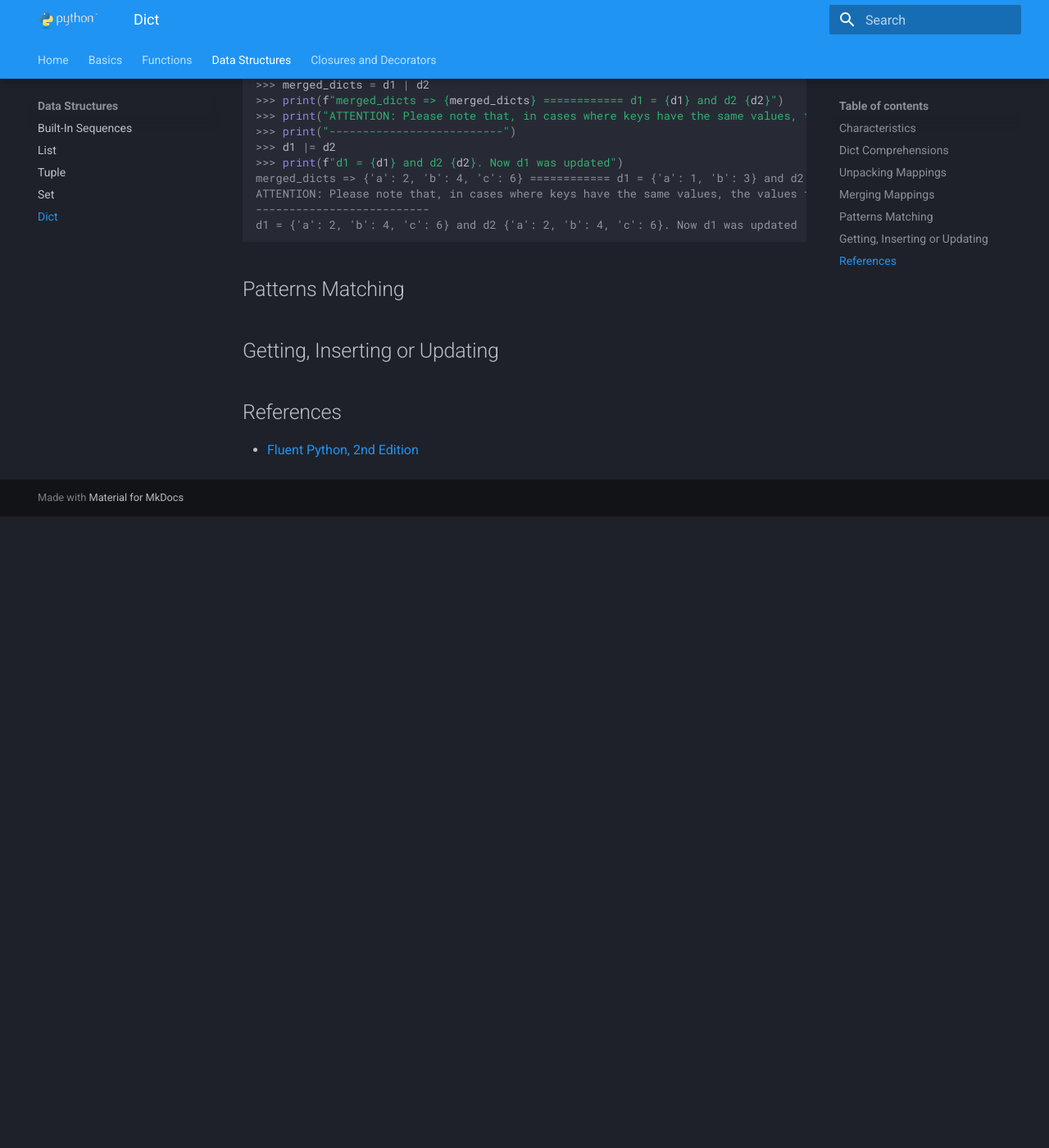
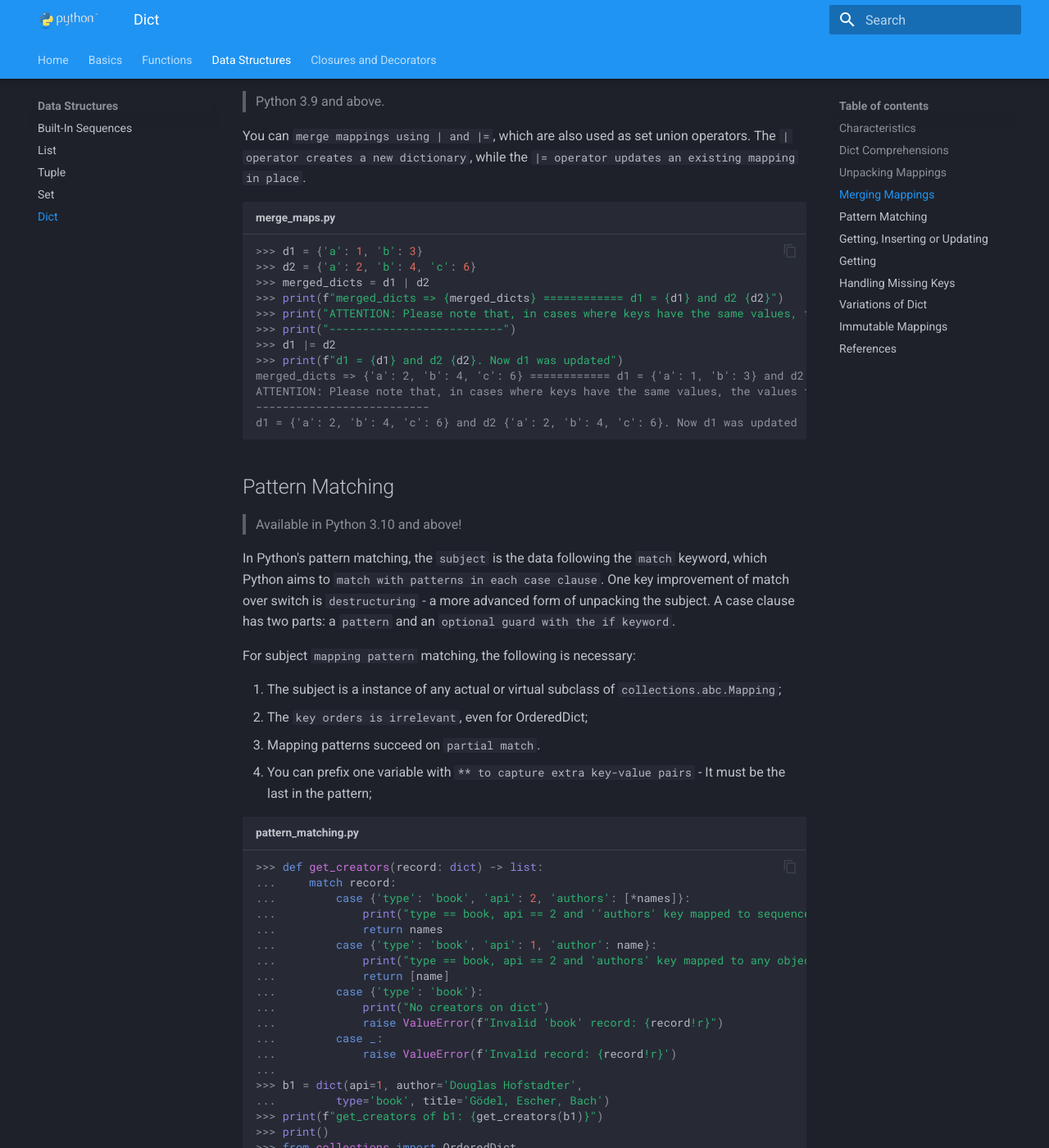
Before and after one commit to RomeroGabriel/mastering-python, an MkDocs documentation site: the page built from documentation/data_structures/dict.md, in a window 1280 px wide and 1400 px high, scrolled down 1394 px. Shown: the whole window at 82% size. Built offline with MkDocs 1.6.1 and Material for MkDocs 9.7.7, drawn with Linux system fonts in a browser that asks for light colours; before the commit the page ends 2024 px from its top, so only the background shows below that; some of the changed text lies outside the part shown.

Commit message:
Add more stuffs on dict

````diff
--- a/documentation/data_structures/dict.md
+++ b/documentation/data_structures/dict.md
@@ -6,6 +6,15 @@ A dict is a built-in data structure in Python.
 
 1. [Mutable Sequence](sequence.md#mutable-x-immutable)
 1. Implemented using a hash table, highly optimized
+1. ??? info "`Key` must be hashable objects"
+    They must implement proper `__hash__` and `__eq__` methods;
+
+1. ??? info "`Item access by key is very fast`"
+    Python can locate a key directly by computing the hash code of the key;
+
+1. `Key ordering is preserved` as a side effect of a more compact memory layout;
+1. ??? info "Dicts inevitably have a significant memory overhead"
+    They most compact internal data structure for a container would be an array of pointers to the items. Compared to that, a hash table `needs to store more data per entry, and Python needs to keep at least one-third of the hash table rows empty to remain efficient`
 
 ## Dict Comprehensions
 
@@ -51,9 +60,76 @@ You can `merge mappings using | and |=`, which are also used as set union operat
 >>> print(f"d1 = {d1} and d2 {d2}. Now d1 was updated")
 ```
 
-## Patterns Matching
+## Pattern Matching
+
+> Available in Python 3.10 and above!
+
+In Python's pattern matching, the `subject` is the data following the `match` keyword, which Python aims to `match with patterns in each case clause`.  One key improvement of match over switch is `destructuring` - a more advanced form of unpacking the subject. A case clause has two parts: a `pattern` and an `optional guard with the if keyword`.
+
+For subject `mapping pattern` matching, the following is necessary:
+
+1. The subject  is a instance of any actual or virtual subclass of `collections.abc.Mapping`;
+1. The `key orders is irrelevant`, even for OrderedDict;
+1. Mapping patterns succeed on `partial match`.
+1. You can prefix one variable with `** to capture extra key-value pairs` - It must be the last in the pattern;
+
+```pycon exec="1" source="console" title="pattern_matching.py"
+>>> def get_creators(record: dict) -> list:
+...     match record:
+...         case {'type': 'book', 'api': 2, 'authors': [*names]}:
+...             print("type == book, api == 2 and ''authors' key mapped to sequence'")
+...             return names
+...
+...         case {'type': 'book', 'api': 1, 'author': name}:
+...             print("type == book, api == 2 and 'authors' key mapped to any object")
+...             return [name]
+...
+...         case {'type': 'book'}:
+...             print("No creators on dict")
+...             raise ValueError(f"Invalid 'book' record: {record!r}")
+...
+...         case _:
+...             raise ValueError(f'Invalid record: {record!r}')
+...
+>>> b1 = dict(api=1, author='Douglas Hofstadter',
+...         type='book', title='Gödel, Escher, Bach')
+>>> print(f"get_creators of b1: {get_creators(b1)}")
+>>> print()
+>>> from collections import OrderedDict
+>>> b2 = OrderedDict(api=2, type='book',
+...         title='Python in a Nutshell',
+...         authors='Martelli Ravenscroft Holden'.split())
+>>> print(f"get_creators of b2: {get_creators(b2)}")
+>>> print()
+>>> try:
+...     get_creators({'type': 'book', 'pages': 770})
+... except BaseException as err:
+...     print(f"Error: {err}")
+>>> print()
+>>> try:
+...     get_creators('Spam, spam, spam')
+... except BaseException as err:
+...     print(f"Error: {err}")
+```
+
+```pycon exec="1" source="console" title="pattern_matching_partial_match.py"
+>>> food = dict(category='ice cream', flavor='vanilla', cost=199)
+>>> match food:
+...     case {'category': 'ice cream', **details}:
+...         print(f'Ice cream details: {details}')
+```
 
 ## Getting, Inserting or Updating
+
+## Getting
+
+Dict acess with d[k] raises an error when k is not existing key. d.get(k, default) is an alternative whenever a default value is more convenient that handling KeyError
+
+## Handling Missing Keys
+
+## Variations of Dict
+
+## Immutable Mappings
 
 ## References
 
````
